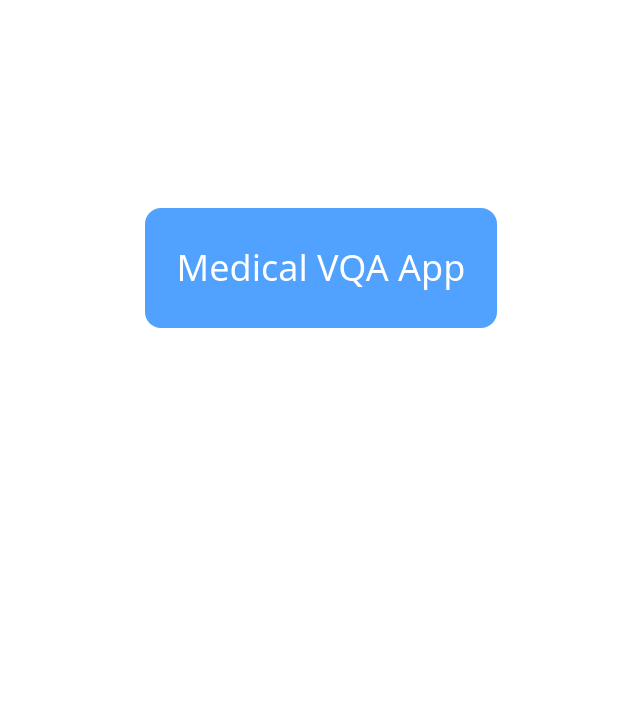
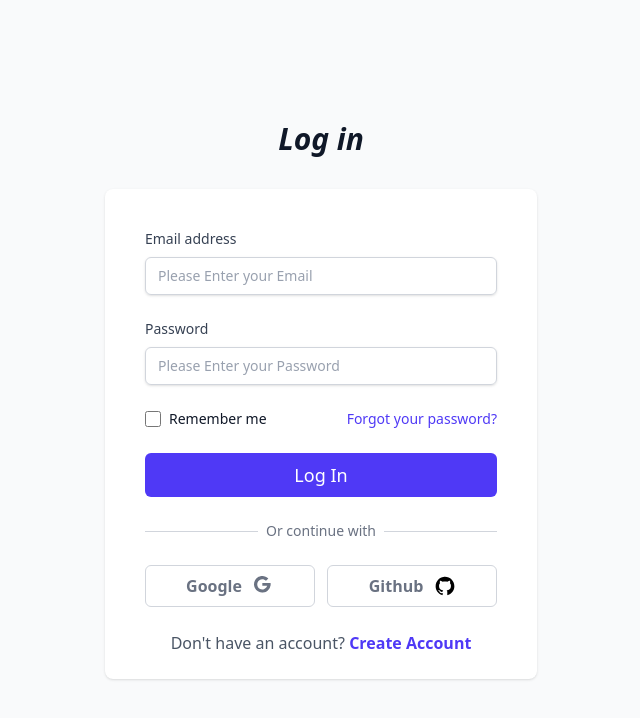
Before and after one commit to ahmedabdelrshed/Med_VQA_Frontend, a React (Vite) app: page /login in a window 1280 px wide. Shown: the top 718 px of the page, without its empty margins (319-959 px from the left). Built offline with nearby package versions, Linux system fonts and the light colour scheme.

Commit message:
login page ui

```diff
--- /dev/null
+++ b/src/components/common/Input.tsx
@@ -0,0 +1,17 @@
+/* eslint-disable @typescript-eslint/no-empty-object-type */
+import { forwardRef, InputHTMLAttributes, Ref } from "react";
+
+interface IProps extends InputHTMLAttributes<HTMLInputElement> {}
+
+const Input = forwardRef(({ ...rest }: IProps, ref: Ref<HTMLInputElement>) => {
+  return (
+    <input
+      ref={ref}
+      autoComplete="false"
+      className="mt-2 block w-full rounded-md border-[1.7px] border-gray-300 px-3 py-2 placeholder-gray-400 shadow-sm focus:outline-none focus:border-indigo-500 focus:ring-indigo-500 sm:text-sm"
+      {...rest}
+    />
+  );
+});
+
+export default Input;
--- a/src/main.tsx
+++ b/src/main.tsx
@@ -1,9 +1,8 @@
-import { createRoot } from 'react-dom/client'
-import './index.css'
-createRoot(document.getElementById('root')!).render(
+import { createRoot } from "react-dom/client";
+import "./index.css";
+import AppRouter from "./router/AppRouter";
+createRoot(document.getElementById("root")!).render(
   <>
-    <div className="bg-blue-400 text-4xl text-center text-white w-fit m-auto p-10 px-8 mt-52 rounded-2xl">
-      <h1>Medical VQA App</h1>
-    </div>
+    <AppRouter />
   </>
-)
+);
--- /dev/null
+++ b/src/pages/Login.tsx
@@ -0,0 +1,130 @@
+import Input from "../components/common/Input";
+const Login = () => {
+  return (
+    <div className="bg-gray-50 h-[100vh] flex flex-col justify-center py-12 sm:px-6 lg:px-8">
+      <div className="text-center sm:mx-auto sm:w-full sm:max-w-md">
+        <h1 className="text-3xl font-bold italic  text-gray-900">Log in</h1>
+      </div>
+      <div className="mt-8 sm:mx-auto sm:w-full sm:max-w-md sm:px-2 ">
+        <div className="bg-white px-4 pb-4 pt-10 sm:rounded-lg sm:px-10 sm:pb-6 sm:shadow ">
+          <form className="space-y-6">
+            <div>
+              <label
+                htmlFor="email"
+                className="block text-sm font-medium text-gray-700"
+              >
+                Email address
+              </label>
+              <Input placeholder="Please Enter your Email" />
+            </div>
+            <div>
+              <label
+                htmlFor="password"
+                className="block text-sm font-medium text-gray-700"
+              >
+                Password
+              </label>
+              <Input type="password" placeholder="Please Enter your Password" />
+            </div>
+            <div className="flex items-center justify-between">
+              <div className="flex items-center">
+                <input
+                  id="remember_me"
+                  type="checkbox"
+                  className="h-4 w-4 rounded border-gray-300 text-indigo-600 focus:ring-indigo-500 cursor-pointer"
+                />
+                <label
+                  htmlFor="remember_me"
+                  className="ml-2 block text-sm text-gray-900 cursor-pointer"
+                >
+                  Remember me
+                </label>
+              </div>
+              <a
+                className="text-sm font-medium text-indigo-600 hover:text-indigo-500"
+                href="#"
+              >
+                Forgot your password?
+              </a>
+            </div>
+            <button
+              data-testid="login"
+              type="submit"
+              className="  flex w-full cursor-pointer justify-center rounded-md bg-indigo-600 px-4 py-2 text-lg font-medium text-white hover:bg-indigo-700 focus:ring-2 focus:ring-indigo-500"
+            >
+              Log In
+            </button>
+          </form>
+          <div className="mt-6 relative">
+            <div className="absolute inset-0 flex items-center">
+              <div className="w-full border-t border-gray-300"></div>
+            </div>
+            <div className="relative flex justify-center text-sm">
+              <span className="bg-white px-2 text-gray-500">
+                Or continue with
+              </span>
+            </div>
+          </div>
+          <div className="mt-6 grid grid-cols-2 gap-3">
+            <button className="flex w-full cursor-pointer items-center justify-center rounded-md border border-gray-300 bg-white px-4 py-2 text-md font-bold text-gray-500 hover:bg-gray-50 ">
+              <span className=""> Google</span>
+              <svg
+                className="h-5 w-5 ml-3"
+                fill="currentColor"
+                viewBox="0 0 24 24"
+                aria-hidden="true"
+              >
+                <clipPath id="p.0">
+                  <path
+                    d="m0 0l20.0 0l0 20.0l-20.0 0l0 -20.0z"
+                    clip-rule="nonzero"
+                  ></path>
+                </clipPath>
+                <g clip-path="url(#p.0)">
+                  <path
+                    fill="currentColor"
+                    fill-opacity="0.0"
+                    d="m0 0l20.0 0l0 20.0l-20.0 0z"
+                    fill-rule="evenodd"
+                  ></path>
+                  <path
+                    fill="currentColor"
+                    d="m19.850197 8.270351c0.8574047 4.880001 -1.987587 9.65214 -6.6881847 11.218641c-4.700598 1.5665016 -9.83958 -0.5449295 -12.08104 -4.963685c-2.2414603 -4.4187555 -0.909603 -9.81259 3.1310139 -12.6801605c4.040616 -2.867571 9.571754 -2.3443127 13.002944 1.2301085l-2.8127813 2.7000687l0 0c-2.0935059 -2.1808972 -5.468274 -2.500158 -7.933616 -0.75053835c-2.4653416 1.74962 -3.277961 5.040613 -1.9103565 7.7366734c1.3676047 2.6960592 4.5031037 3.9843292 7.3711267 3.0285425c2.868022 -0.95578575 4.6038647 -3.8674583 4.0807285 -6.844941z"
+                    fill-rule="evenodd"
+                  ></path>
+                  <path
+                    fill="currentColor"
+                    d="m10.000263 8.268785l9.847767 0l0 3.496233l-9.847767 0z"
+                    fill-rule="evenodd"
+                  ></path>
+                </g>
+              </svg>
+            </button>
+            <button className="flex w-full items-center justify-center cursor-pointer rounded-md border border-gray-300 bg-white px-4 py-2 text-md font-bold text-gray-500 hover:bg-gray-50 ">
+              <span className=""> Github</span>
+              <svg
+                className="h-5 w-5 ml-3"
+                xmlns="http://www.w3.org/2000/svg"
+                fill="#000000"
+                width="800px"
+                height="800px"
+                viewBox="0 0 32 32"
+                version="1.1"
+              >
+                <path d="M16 1.375c-8.282 0-14.996 6.714-14.996 14.996 0 6.585 4.245 12.18 10.148 14.195l0.106 0.031c0.750 0.141 1.025-0.322 1.025-0.721 0-0.356-0.012-1.3-0.019-2.549-4.171 0.905-5.051-2.012-5.051-2.012-0.288-0.925-0.878-1.685-1.653-2.184l-0.016-0.009c-1.358-0.93 0.105-0.911 0.105-0.911 0.987 0.139 1.814 0.718 2.289 1.53l0.008 0.015c0.554 0.995 1.6 1.657 2.801 1.657 0.576 0 1.116-0.152 1.582-0.419l-0.016 0.008c0.072-0.791 0.421-1.489 0.949-2.005l0.001-0.001c-3.33-0.375-6.831-1.665-6.831-7.41-0-0.027-0.001-0.058-0.001-0.089 0-1.521 0.587-2.905 1.547-3.938l-0.003 0.004c-0.203-0.542-0.321-1.168-0.321-1.821 0-0.777 0.166-1.516 0.465-2.182l-0.014 0.034s1.256-0.402 4.124 1.537c1.124-0.321 2.415-0.506 3.749-0.506s2.625 0.185 3.849 0.53l-0.1-0.024c2.849-1.939 4.105-1.537 4.105-1.537 0.285 0.642 0.451 1.39 0.451 2.177 0 0.642-0.11 1.258-0.313 1.83l0.012-0.038c0.953 1.032 1.538 2.416 1.538 3.937 0 0.031-0 0.061-0.001 0.091l0-0.005c0 5.761-3.505 7.029-6.842 7.398 0.632 0.647 1.022 1.532 1.022 2.509 0 0.093-0.004 0.186-0.011 0.278l0.001-0.012c0 2.007-0.019 3.619-0.019 4.106 0 0.394 0.262 0.862 1.031 0.712 6.028-2.029 10.292-7.629 10.292-14.226 0-8.272-6.706-14.977-14.977-14.977-0.006 0-0.013 0-0.019 0h0.001z" />
+              </svg>
+            </button>
+          </div>
+          <div className="mt-6 text-center text-gray-600">
+            Don't have an account?{" "}
+            <a className="font-semibold text-indigo-600" href="/register">
+              Create Account
+            </a>
+          </div>
+        </div>
+      </div>
+    </div>
+  );
+};
+
+export default Login;
--- /dev/null
+++ b/src/router/AppRouter.tsx
@@ -0,0 +1,23 @@
+import {
+  createBrowserRouter,
+  createRoutesFromElements,
+  Route,
+  RouterProvider,
+} from "react-router";
+import Login from "../pages/Login";
+
+const router = createBrowserRouter(
+  createRoutesFromElements(
+    <>
+      <Route path="/">
+        <Route path="login" element={<Login />} />
+      </Route>
+    </>
+  )
+);
+
+const AppRouter = () => {
+  return <RouterProvider router={router} />;
+};
+
+export default AppRouter;
```
Also changed, not shown: src/assets/svg/Google.svg (added), src/assets/svg/github.svg (added).
